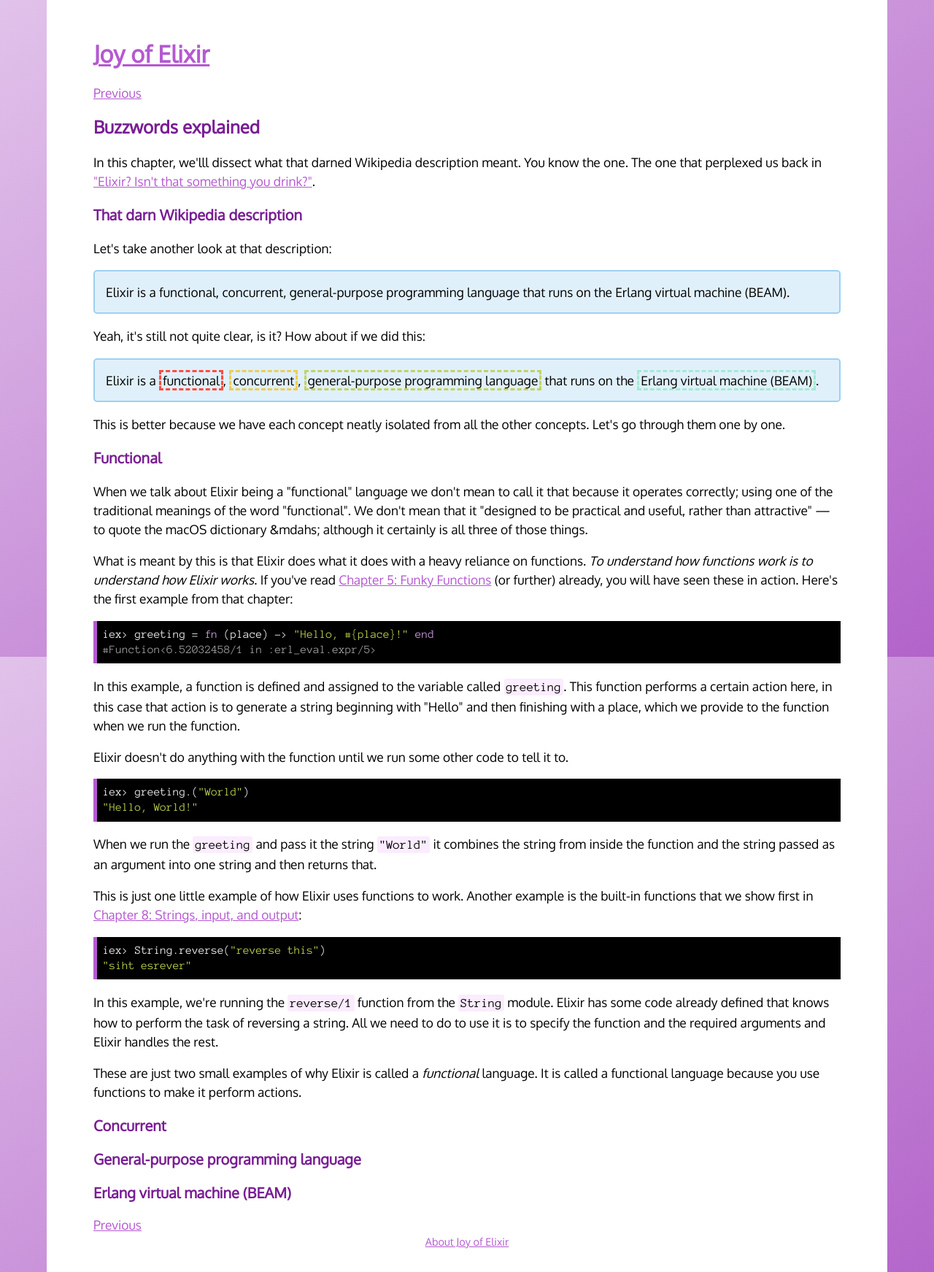
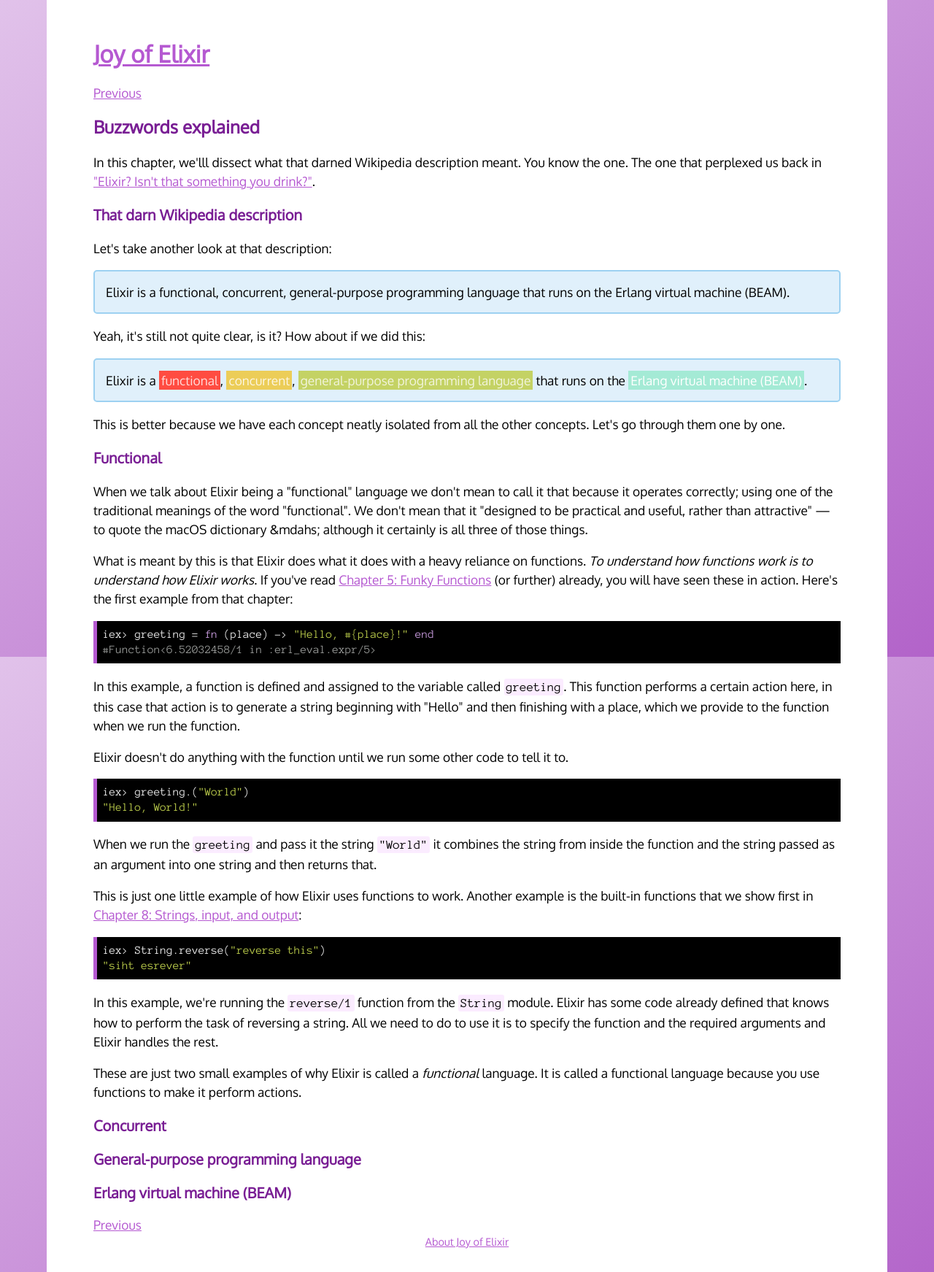
Before and after one commit to radar/joyofelixir, a Jekyll site: the page built from b-buzzwords-explained/index.html, in a window 1280 px wide. Shown: the whole page at 73% size. Built offline with Jekyll 4.4.1, drawn with Linux system fonts in a browser that asks for light colours.

Commit message:
Styling changes

```diff
--- a/_includes/ch/b.html
+++ b/_includes/ch/b.html
@@ -23,7 +23,7 @@
 
   <blockquote>
     <p>
-      Elixir is a <span class='dotted dotted-red'>functional</span>, <span class='dotted dotted-yellow'>concurrent</span>, <span class='dotted dotted-green'>general-purpose programming language</span> that runs on the <span class='dotted dotted-blue'>Erlang virtual machine (BEAM)</span>.
+      Elixir is a <span class='highlight highlight-red'>functional</span>, <span class='highlight highlight-yellow'>concurrent</span>, <span class='highlight highlight-green'>general-purpose programming language</span> that runs on the <span class='highlight highlight-blue'>Erlang virtual machine (BEAM)</span>.
     </p>
   </blockquote>
 
@@ -76,10 +76,6 @@
     </p>
   </section>
 
-
-
-  </section>
-
   <section>
     <h3>Concurrent</h3>
   </section>
--- a/_sass/joy_of_elixir.scss
+++ b/_sass/joy_of_elixir.scss
@@ -169,22 +169,26 @@
   }
 }
 
-.dotted {
-  padding: 0 2px;
+.highlight {
+  padding: 2px 3px;
 }
 
-.dotted-red {
-  border: 3px dashed $red;
+.highlight-red {
+  background: $red;
+  color: lighten($red, 30);
 }
 
-.dotted-yellow {
-  border: 3px dashed $yellow;
+.highlight-yellow {
+  background: $yellow;
+  color: lighten($yellow, 30);
 }
 
-.dotted-green {
-  border: 3px dashed $green;
+.highlight-green {
+  background: $green;
+  color: lighten($green, 30);
 }
 
-.dotted-blue {
-  border: 3px dashed $blue;
+.highlight-blue {
+  background: $blue;
+  color: lighten($blue, 25);
 }
```
